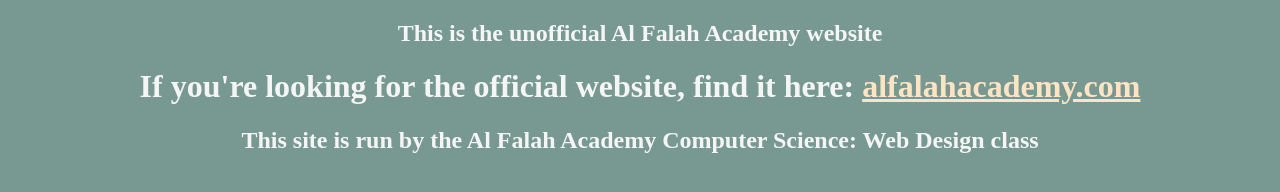
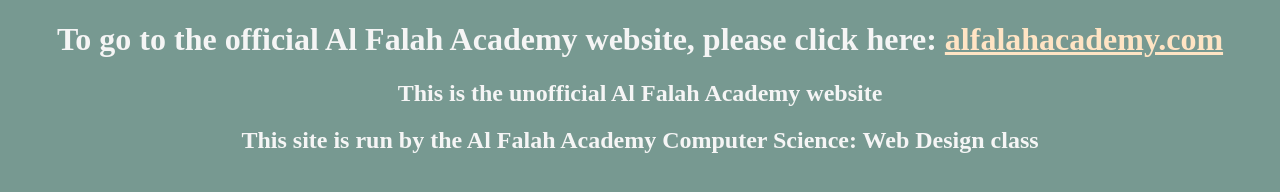
Before and after one commit to farhankamili/alfalahacademy.org, a plain HTML site: page index.html in a window 1280 px wide. Drawn offline with Linux system fonts and the light colour scheme.

Commit message:
Content updates

```diff
--- a/index.html
+++ b/index.html
@@ -7,8 +7,8 @@
     <link rel="stylesheet" href="styles.css">
 </head>
 <body>
+    <h1>To go to the official Al Falah Academy website, please click here: <a href="http://www.alfalahacademy.com" target="_self">alfalahacademy.com</a></h1>
     <h2>This is the unofficial Al Falah Academy website</h2>
-    <h1>If you're looking for the official website, find it here: <a href="http://www.alfalahacademy.com" target="_self">alfalahacademy.com</a></h1>
     <h2>This site is run by the Al Falah Academy Computer Science: Web Design class</h2>
 </body>
 </html>
```
